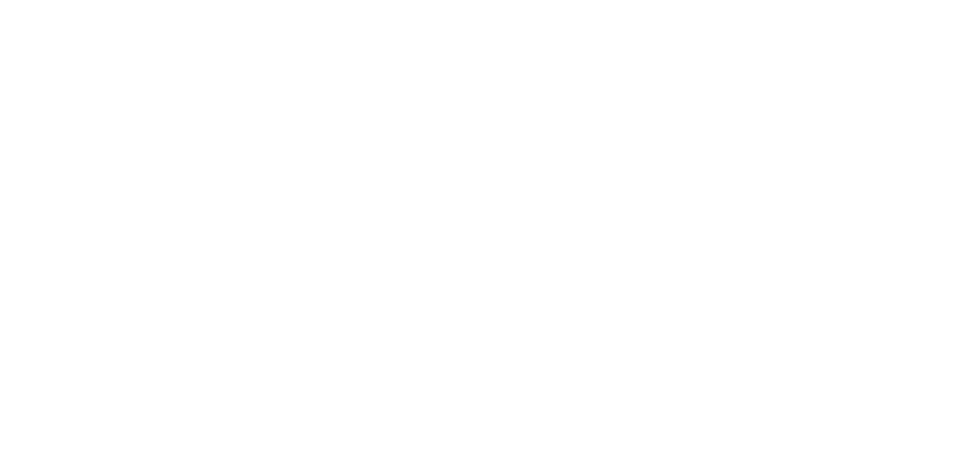
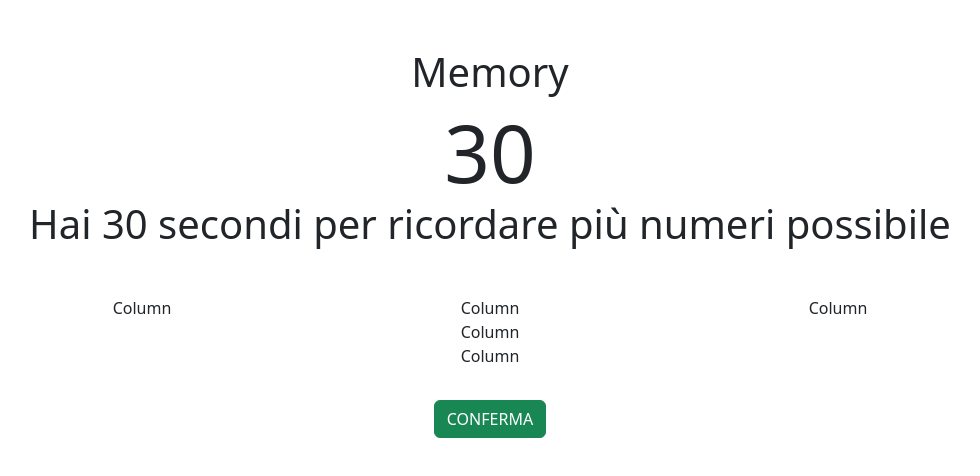
Before and after one commit to Luca-Mangiacotti/js-simon, a plain HTML site: page index.html in a window 1280 px wide. Shown: the whole page, without its empty margins (150-1130 px from the left). Drawn offline with nearby package versions, Linux system fonts and the light colour scheme.

Commit message:
init structure html

```diff
--- a/index.html
+++ b/index.html
@@ -14,6 +14,52 @@
 
 </head>
 <body>
+    <!-- SEZIONE DEL TIMER -->
+    <section id="timerSection" class="container text-center my-5">
+
+        <h1>Memory</h1>
+        <!-- CONTENITORE TIMER -->
+        <div id="timer" class="display-1">30</div>
+        <!-- CONTENITORE TIMER -->
+        <div>
+            <div id="timerMsg" class="display-6">Hai 30 secondi per ricordare più numeri possibile</div>
+        </div>
+
+    </section>
+    <!-- /SEZIONE DEL TIMER -->
+
+    <!-- SEZIONE DEL TAVOLO DA GIOCO -->
+    <section id="tableSection" class="container text-center">
+        <!-- CONTENITORE NUMERI DI GIOCO -->
+        <div class="row my-3 px-5">
+            <div id="num1" class="col">
+            Column
+            </div>
+            <div id="num2" class="col">
+            Column
+            </div>
+            <div id="num3" class="col">
+            Column
+            </div>
+            <div id="num4 class="col">
+            Column
+            </div>
+            <div id="num5" class="col">
+            Column
+            </div>
+        </div>
+        <!-- /CONTENITORE NUMERI DI GIOCO -->
+
+        <!-- BOTTONE DI CONTROLLO DEL GIOCO -->
+        <button id="actionBtn" type="button" class="btn btn-success my-3">CONFERMA</button>
+        <!-- BOTTONE DI CONTROLLO DEL GIOCO -->
+
+        <!-- CONTENITORE OUTPUT RISULTATO -->
+         <div id="gameResult" class="d-none">hai totalizzato:</div>
+        <!-- /CONTENITORE OUTPUT RISULTATO -->
+
+    </section>
+    <!-- /SEZIONE DEL TAVOLO DA GIOCO -->
 
 
     <!-- Inserimento BOOTSTRAP JS -->
```
